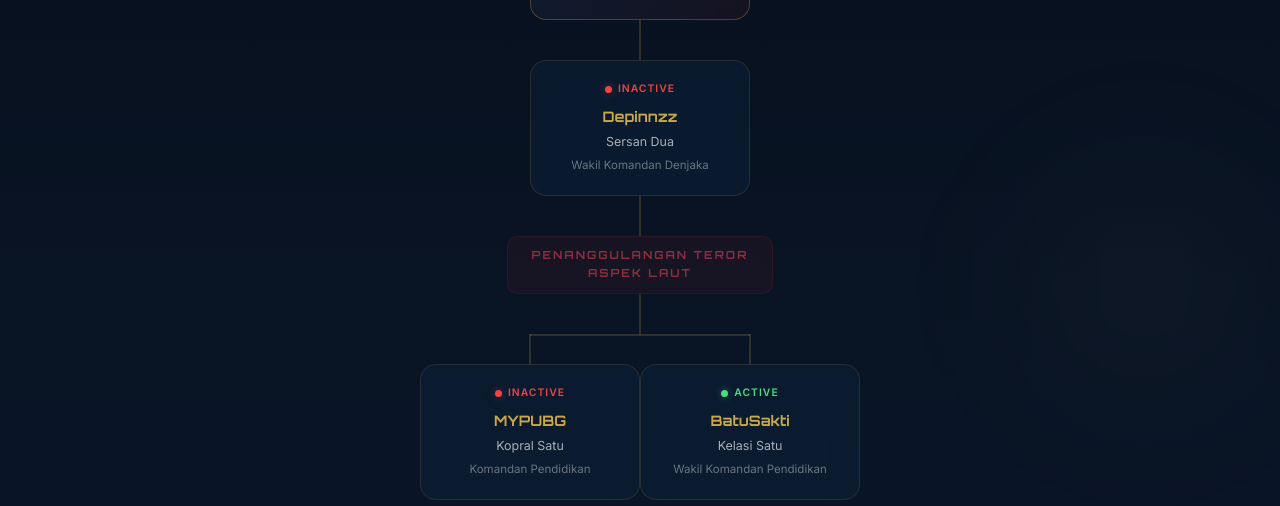
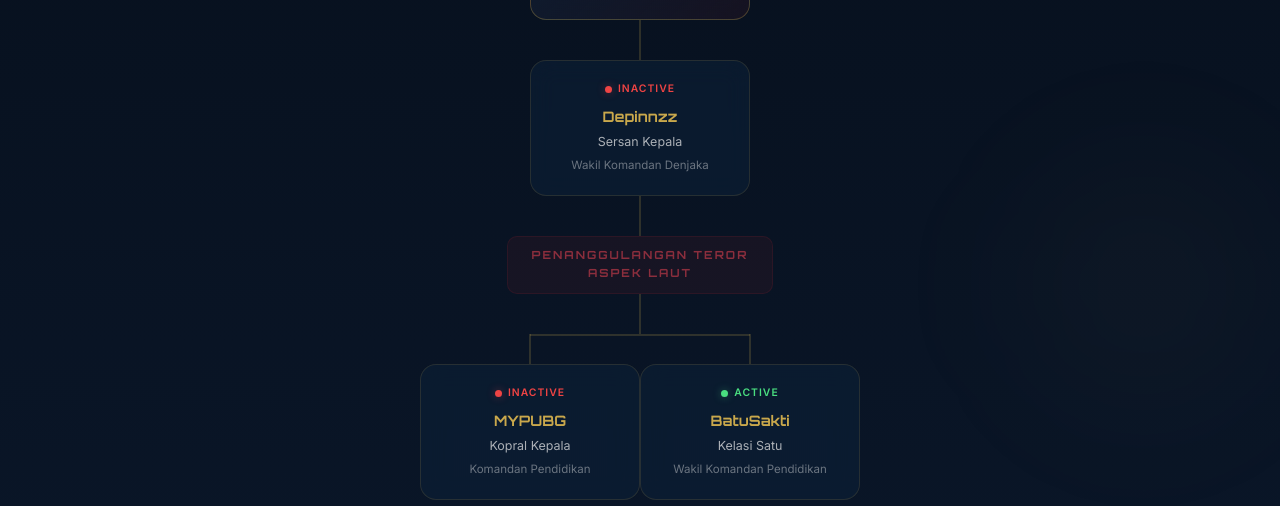
Before and after one commit to devintan4/denjaka-profile, a React (Vite) app: page / in a window 1280 px wide. Shown: the part 3155-3661 px from the top of the page. Built offline with nearby package versions, Linux system fonts and the light colour scheme.

Commit message:
refactor: update pangkat

```diff
--- a/src/components/ChainOfCommand.tsx
+++ b/src/components/ChainOfCommand.tsx
@@ -21,7 +21,7 @@ const markasPersonnel: Personnel[] = [
   },
   {
     nama: 'Depinnzz',
-    pangkat: 'Sersan Dua',
+    pangkat: 'Sersan Kepala',
     jabatan: 'Wakil Komandan Denjaka',
     status: 'Inactive',
     unit: 'Markas Besar Denjaka',
@@ -32,7 +32,7 @@ const markasPersonnel: Personnel[] = [
 const terorPersonnel: Personnel[] = [
   {
     nama: 'MYPUBG',
-    pangkat: 'Kopral Satu',
+    pangkat: 'Kopral Kepala',
     jabatan: 'Komandan Pendidikan',
     status: 'Inactive',
     unit: 'Penanggulangan Teror Aspek Laut',
```
